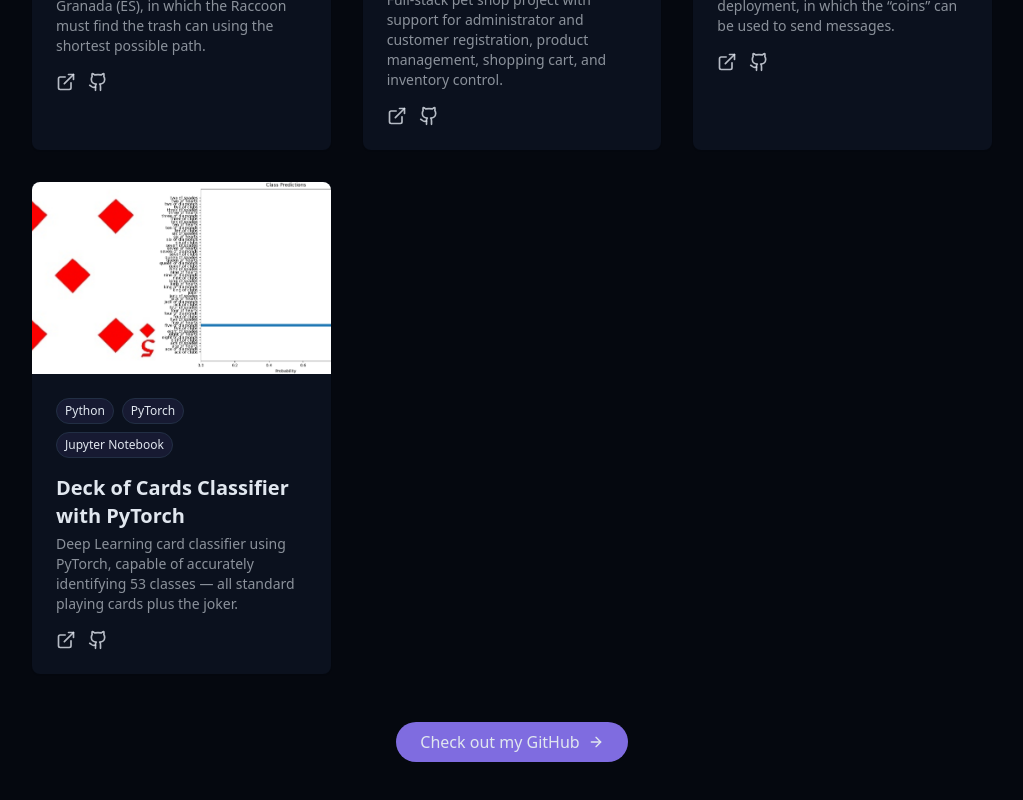
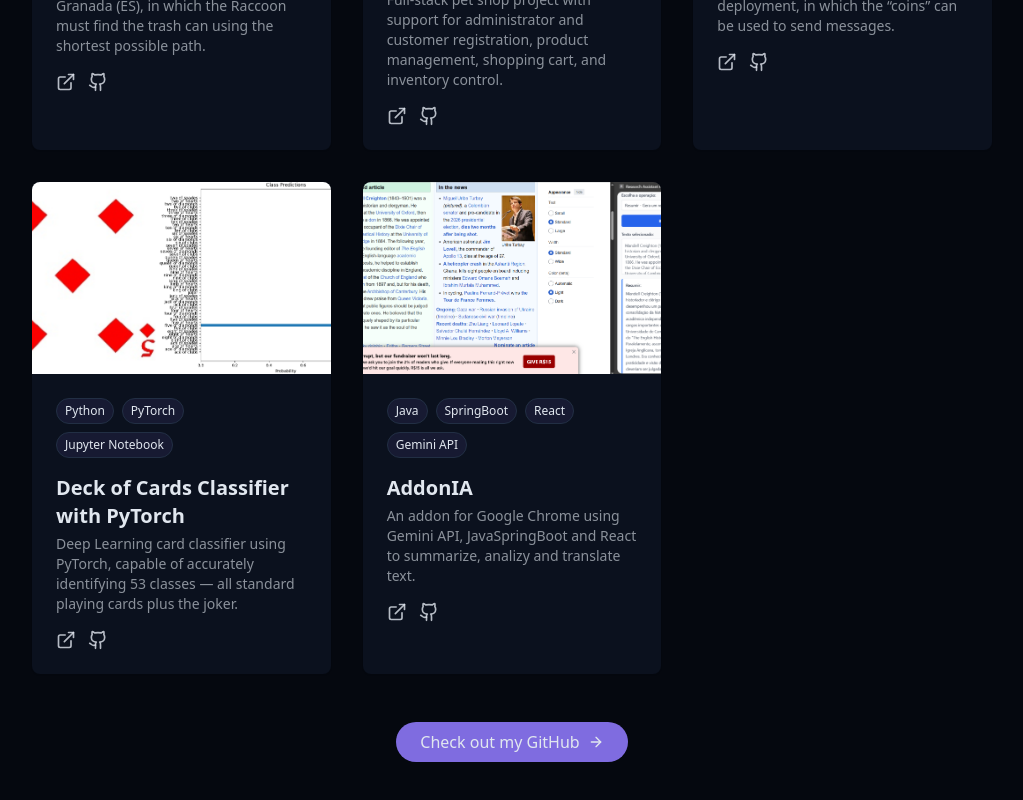
Before and after one commit to MuketaUeda/AboutME, a React (Vite) app in the folder vite-project/: page / in a window 1280 px wide. Shown: the part 3620-4420 px from the top of the page, without its empty margins (128-1151 px from the left). Built offline with nearby package versions, Linux system fonts and the light colour scheme.

Commit message:
AddonIA OK

```diff
--- a/vite-project/src/components/ProjectsSection.jsx
+++ b/vite-project/src/components/ProjectsSection.jsx
@@ -40,6 +40,15 @@
         link: "https://www.kaggle.com/code/gabrielrosati/pytorch-agent",
         github: "https://github.com/MuketaUeda/IAModelPyTorch"
     },
+    {
+        id: 5,
+        name: "AddonIA",
+        description: "An addon for Google Chrome using Gemini API, JavaSpringBoot and React to summarize, analizy and translate text.",
+        image: "/projects/addon.PNG",
+        tags: ["Java", "SpringBoot", "React", "Gemini API"],
+        link: "#",
+        github: "https://github.com/MuketaUeda/IA-Addon"
+    }
 ]
 
 // Seção de projetos em destaque
--- a/vite-project/src/components/SkillsSection.jsx
+++ b/vite-project/src/components/SkillsSection.jsx
@@ -17,6 +17,7 @@
     {name: "Python", Level: "80", Category: "Backend"},
     {name: "C++", Level: "80", Category: "Backend"},
     {name: "Java", Level: "75", Category: "Backend"},
+    {name: "SpringBoot", Level: "50", Category: "Backend"},
     {name: "AWS", Level: "50", Category: "Backend"},
     {name: "PyTorch", Level: "40", Category: "Backend"},
     {name: "Kafka", Level: "40", Category: "Backend"},
```
Also changed, not shown: vite-project/public/projects/addon.PNG (added).
